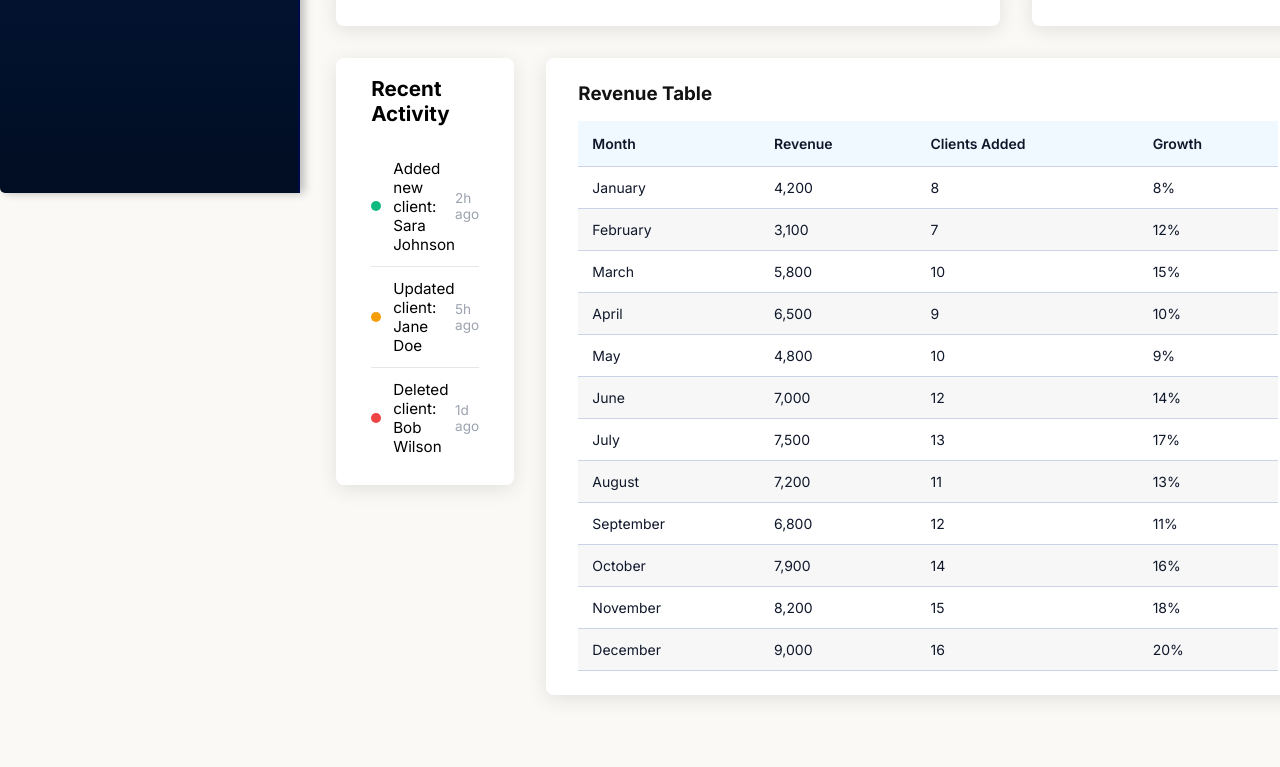
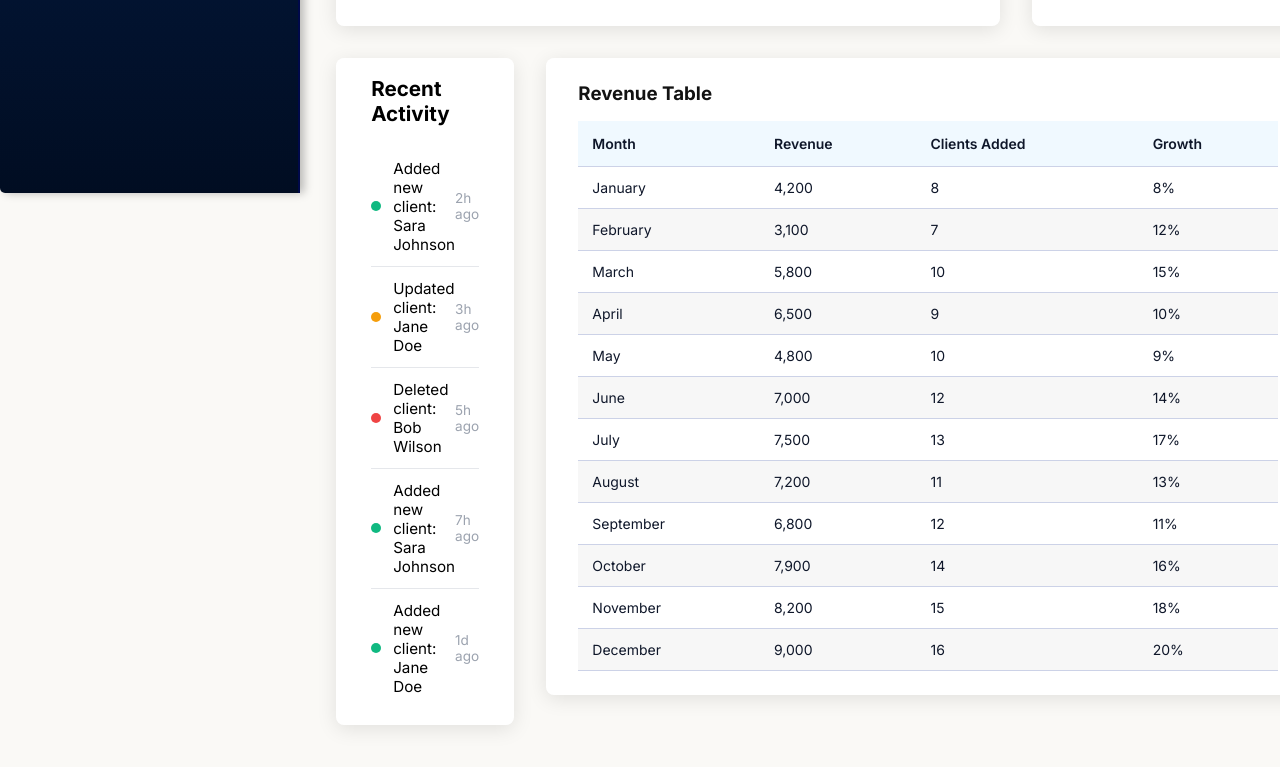
Before and after one commit to FixedBits/client-dashboard, a React (Vite) app: page / in a window 1280 px wide. Shown: the part 607-1374 px from the top of the page. Built offline with nearby package versions, Linux system fonts and the light colour scheme.

Commit message:
Add two additional activities to the data

```diff
--- a/src/data/dashboardData.js
+++ b/src/data/dashboardData.js
@@ -18,8 +18,10 @@ export const dashboardData = {
   },
   activities: [
     { message: "Added new client: Sara Johnson", time: "2h ago" },
-    { message: "Updated client: Jane Doe", time: "5h ago" },
-    { message: "Deleted client: Bob Wilson", time: "1d ago" },
+    { message: "Updated client: Jane Doe", time: "3h ago" },
+    { message: "Deleted client: Bob Wilson", time: "5h ago" },
+    { message: "Added new client: Sara Johnson", time: "7h ago" },
+    { message: "Added new client: Jane Doe", time: "1d ago" },
   ],
 
   revenueTable: [
```
